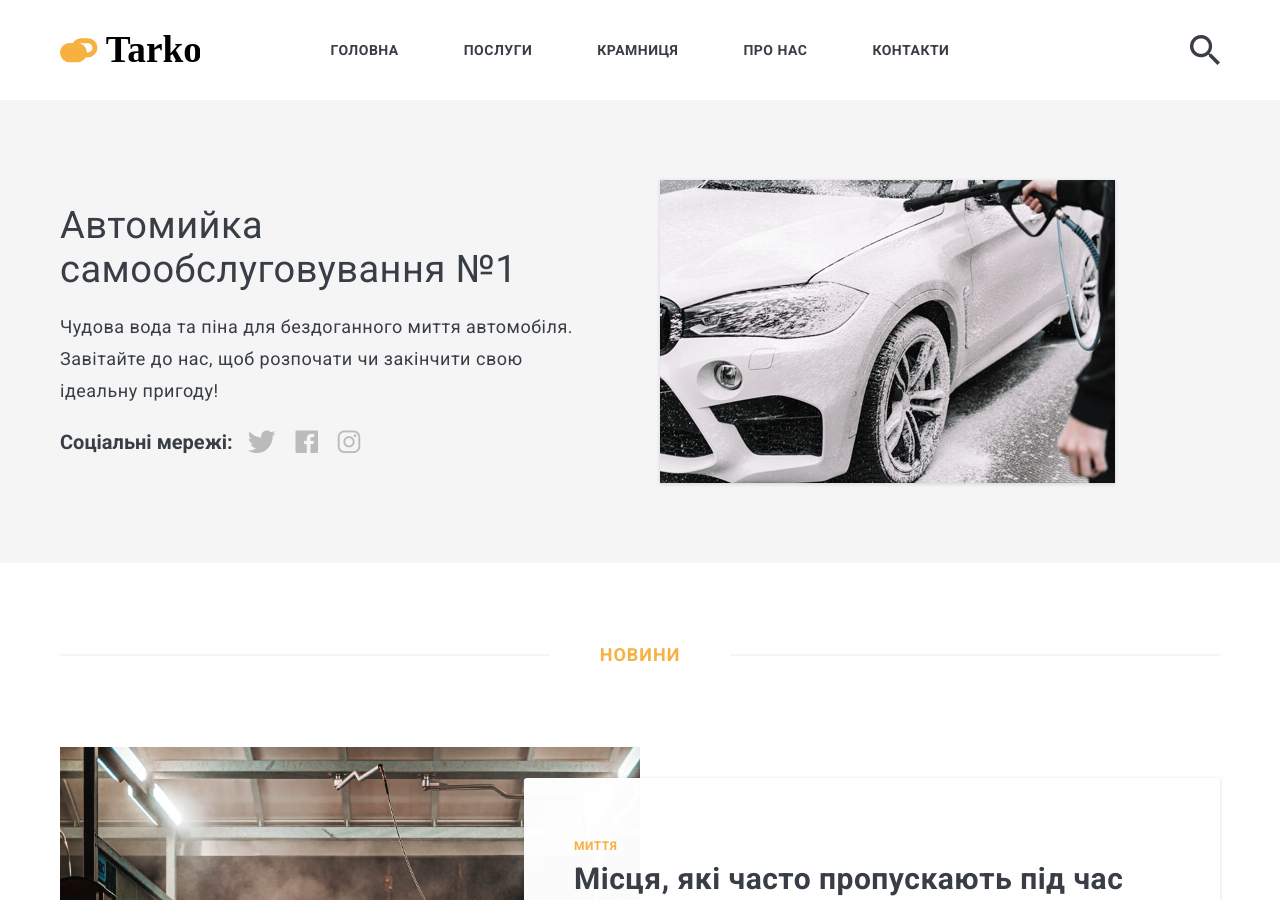
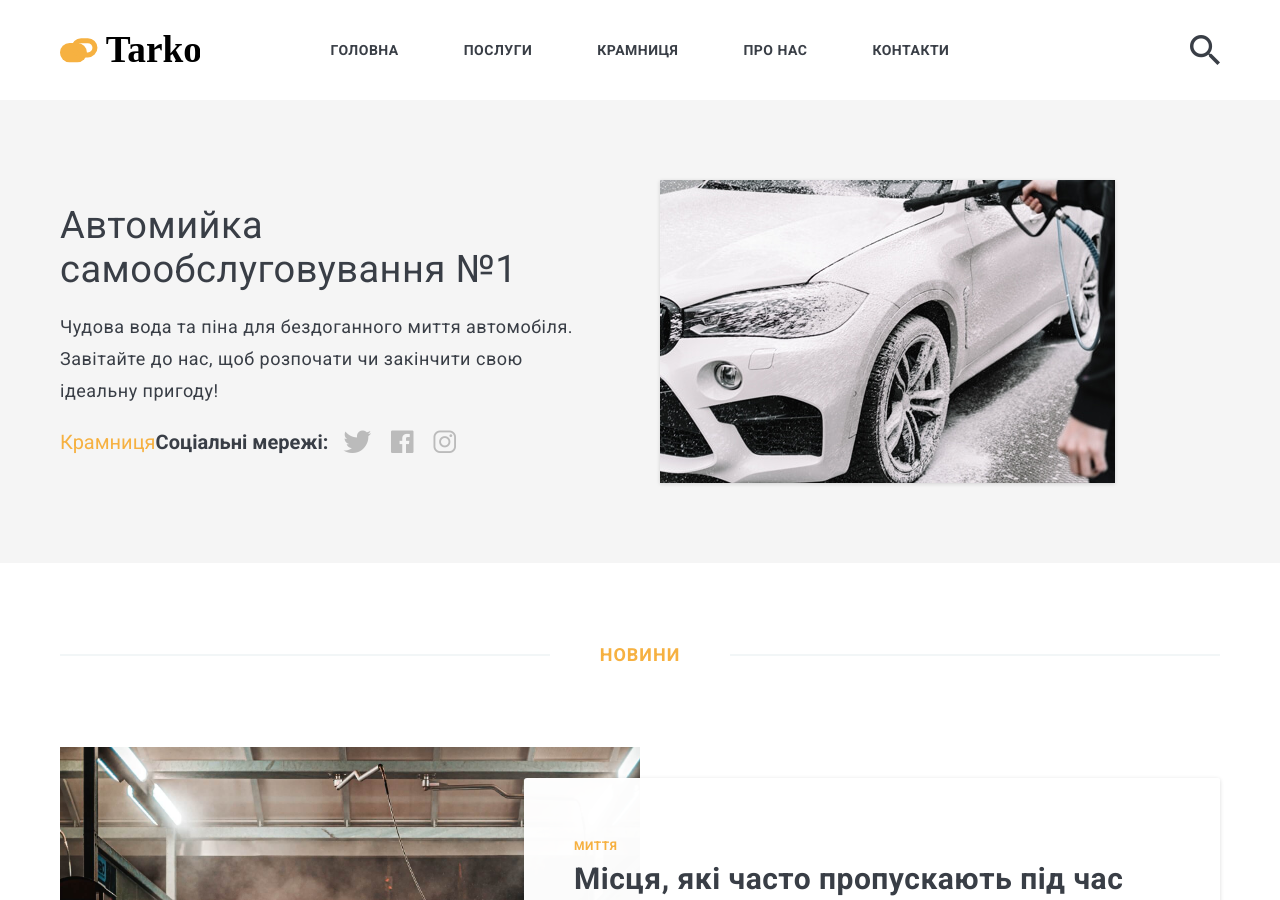
Before and after one commit to itarko/itarko.github.io, a Jekyll site: the page built from index.html, in a window 1280 px wide and 900 px high. Built offline with Jekyll 4.4.1, drawn with Linux system fonts in a browser that asks for light colours; nearby versions of some CDN libraries; the list of posts is cut into pages by our own code.

Commit message:
Update hero.html

```diff
--- a/_includes/hero.html
+++ b/_includes/hero.html
@@ -7,6 +7,7 @@
           <h1 class="hero__title">{{ site.data.settings.author.say-hello }}</h1>
           <p class="hero__subtitle">{{ site.data.settings.author.bio }}</p>
           <div class="hero__social">
+		  <a href="/02-kramnytsia/" class="nav__link">Крамниця</a>
             <span class="hero__social-title">Соціальні мережі: </span>
             {% include contact-link.html %}
           </div>
```
